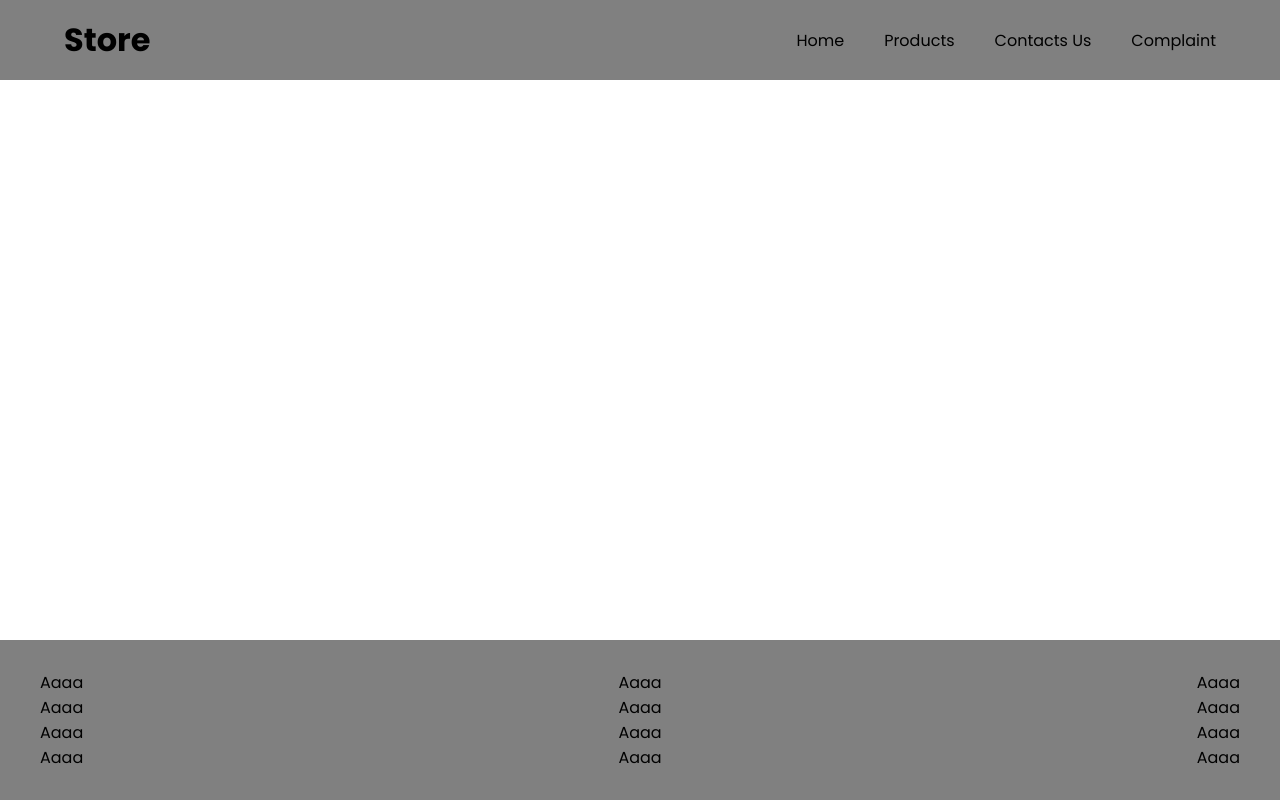
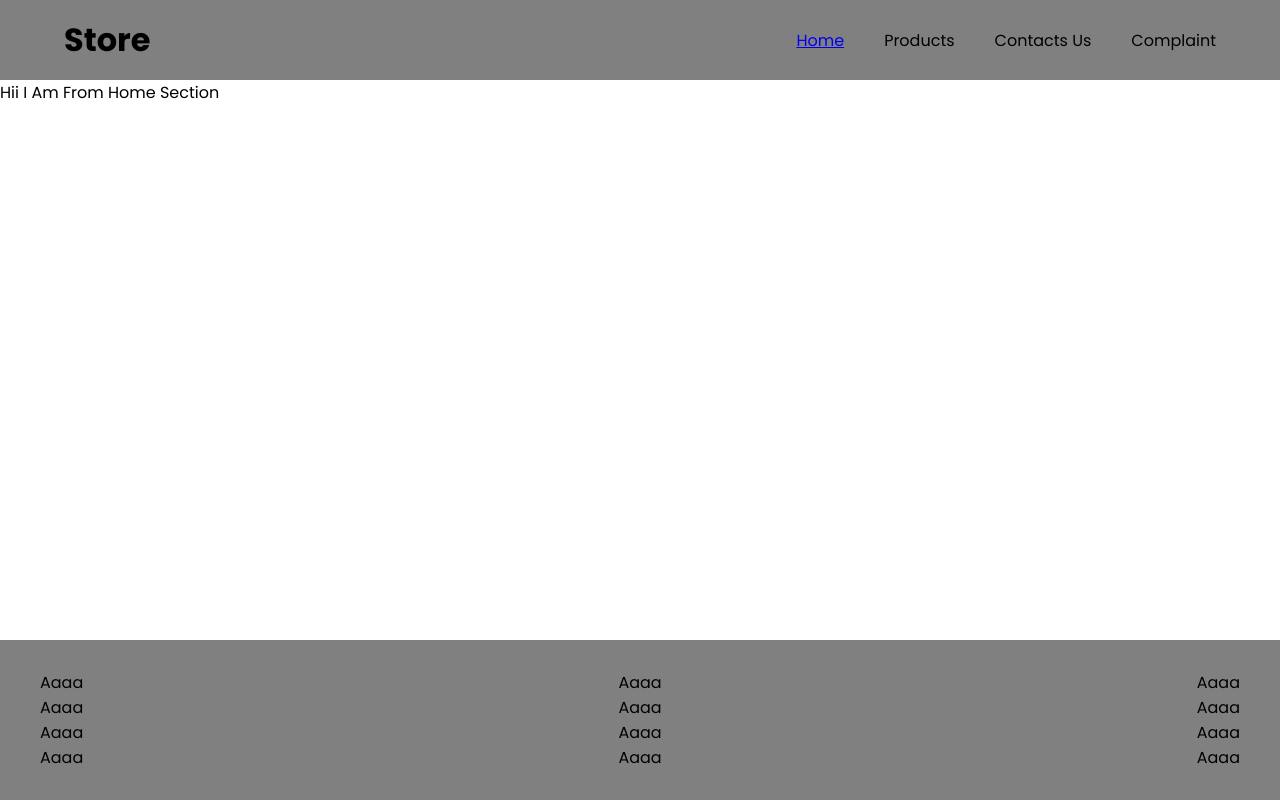
Before and after one commit to satyamdevv27/E-Commerce-website, a React (Vite) app: page / in a window 1280 px wide. Built offline with nearby package versions, Linux system fonts and the light colour scheme.

Commit message:
introduced react router

```diff
--- a/package.json
+++ b/package.json
@@ -11,7 +11,9 @@
   },
   "dependencies": {
     "react": "^19.1.0",
-    "react-dom": "^19.1.0"
+    "react-dom": "^19.1.0",
+    "react-router": "^7.6.2",
+    "react-router-dom": "^7.6.2"
   },
   "devDependencies": {
     "@eslint/js": "^9.25.0",
--- a/src/App.jsx
+++ b/src/App.jsx
@@ -1,15 +1,26 @@
-import Header from "./components/header"
-import Footer from "./components/footer"
+import Applayout from "./components/applayout";
+import Home from "./page/home";
+import { createBrowserRouter, RouterProvider ,  } from "react-router-dom";
+
+const router = createBrowserRouter ([
+  {
+    path :"/",
+    element : <Applayout/>,
+    children : [
+      {
+        path: "/",
+        element : <Home/>
+      }
+    ]
+  }
+])
 
 function App() {
-
-
   return (
     <>
-<Header/>
-<Footer/>
+      <RouterProvider router={router}/>
     </>
-  )
+  );
 }
 
-export default App
+export default App;
--- /dev/null
+++ b/src/components/applayout.jsx
@@ -0,0 +1,15 @@
+import Header from "./header"
+import Footer from "./footer"
+import { Outlet } from "react-router"
+
+function Applayout() {
+  return (
+    <>
+    <Header/>
+    <Outlet/>
+    <Footer/>
+    </>
+  )
+}
+
+export default Applayout
--- a/src/components/header.jsx
+++ b/src/components/header.jsx
@@ -1,5 +1,6 @@
 import { useState } from "react"
 import "../styles/header.css"
+import {NavLink } from "react-router";
 
 function Header () {
 const [isopen , setisopen]= useState(false)
@@ -20,7 +21,7 @@ const [isopen , setisopen]= useState(false)
          <div className="logo"><h1>store</h1></div>
         <nav className={isopen ? "menumobile" : ""}>
           <ul>
-            <li>home</li>
+            <NavLink to="#"><li>home</li></NavLink>
             <li>products</li>
             <li>contacts us</li>
             <li>complaint</li>
--- /dev/null
+++ b/src/page/home.jsx
@@ -0,0 +1,11 @@
+
+
+function Home() {
+  return (
+    <div>
+      hii i am from home section
+    </div>
+  )
+}
+
+export default Home
```
Also changed, not shown: 1 other file (tests, documents, lock files or other folders).
